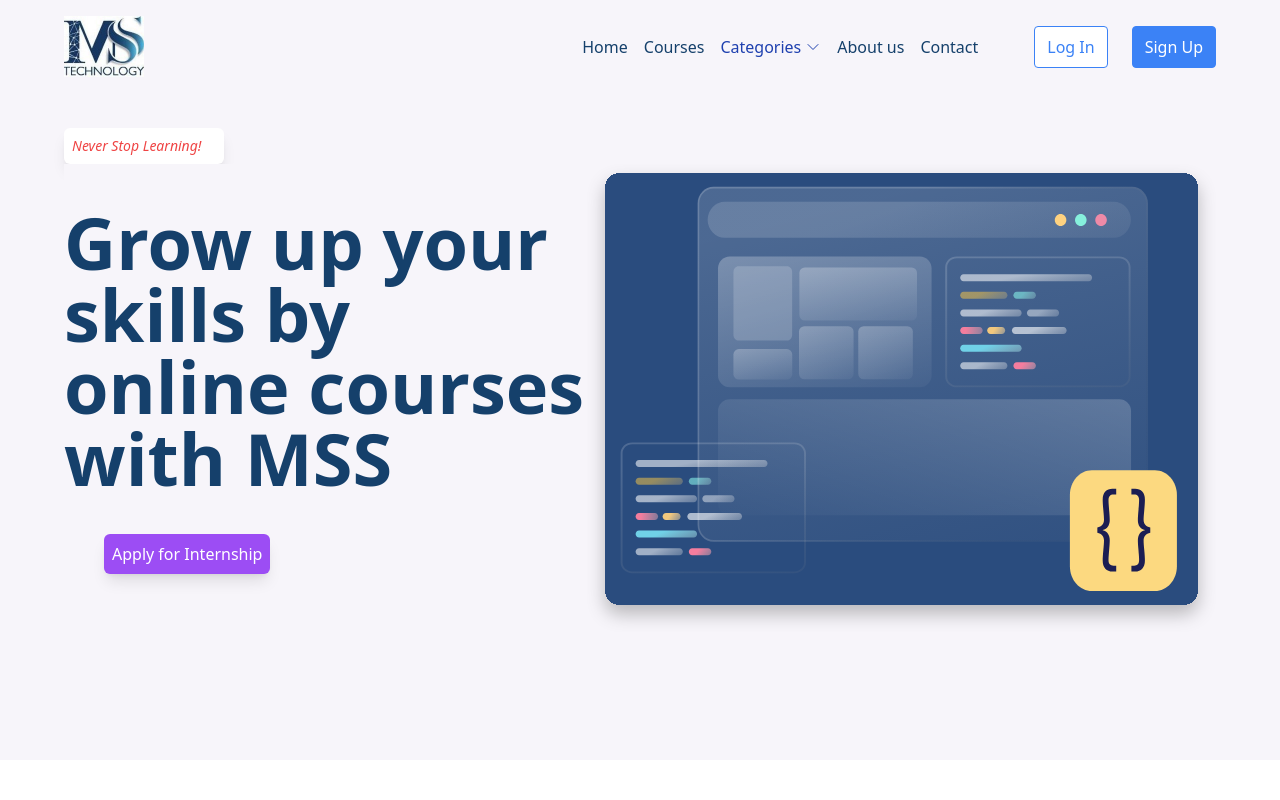
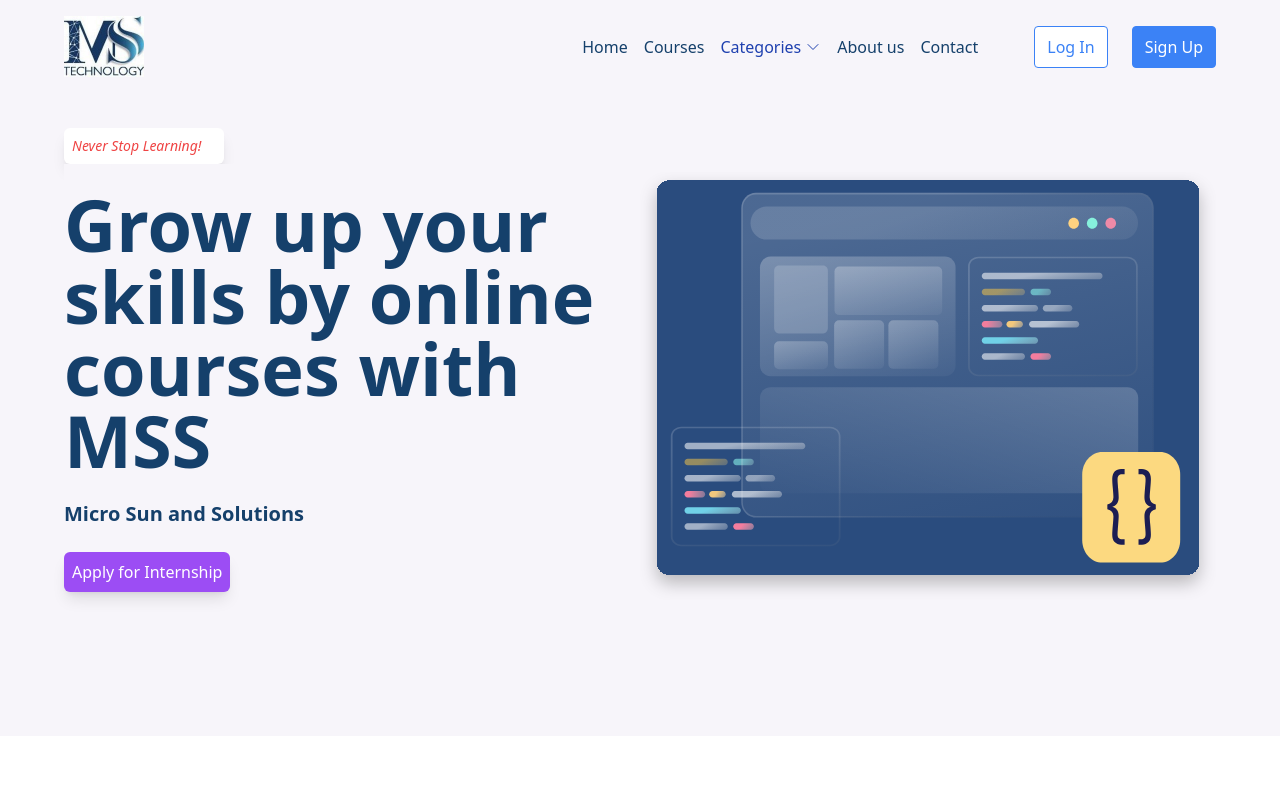
Before and after one commit to Temesgenzewude/MSS-Apparentship-Portal, a React (Create React App) app in the folder front-end/: page / in a window 1280 px wide. Shown: the top 800 px of the page. Built offline with nearby package versions, Linux system fonts and the light colour scheme.

Commit message:
Update Home Landing Page

```diff
--- a/front-end/src/components/HomePage.js
+++ b/front-end/src/components/HomeLandingPage.js
@@ -1,23 +1,26 @@
 import React from 'react';
 import desktopGraphics from "../styles/desktopGraphics.svg";
 
-function HomePage() {
+function HomeLandingPage() {
     return (
         <div className='py-32 px-4 md:px-12 lg:px-16'>
             <span className='flex items-center w-40 rounded-md bg-white text-red-500 text-sm font-medium italic p-2 shadow-lg' >Never Stop Learning!</span>
             <div className='block sm:flex items-center justify-between'>
                 <div className='basis-1/2'>
-                    <p className='text-4xl pt-0 pl-0 lg:text-6xl xl:text-7xl font-bold py-10 w-92'>
+                    <p className='text-4xl lg:text-6xl xl:text-7xl font-bold py-6'>
                         Grow up your skills
                         by online courses
                         with MSS
                     </p>
-                    <button className='rounded-md shadow-lg transition-shadow duration-500 hover:shadow-2xl p-2  ml-0 mb-4 md:md-12 lg:ml-10 text-white bg-customPurple'
+                    <p className='text-md pt-0 pl-0 lg:text-lg xl:text-xl font-bold py-6'>
+                        Micro Sun and Solutions
+                    </p>
+                    <button className='rounded-md shadow-lg transition-shadow duration-500 hover:shadow-xl p-2  ml-0 mb-4 text-white bg-customPurple'
                     >
                         <a href='#'>Apply for Internship</a>
                     </button>
                 </div>
-                <div>
+                <div className='basis-1/2'>
                     <img src={desktopGraphics} className='' />
                 </div>
             </div>
@@ -25,4 +28,4 @@
     )
 }
 
-export default HomePage;
+export default HomeLandingPage;
--- a/front-end/src/index.js
+++ b/front-end/src/index.js
@@ -4,14 +4,14 @@
 import App from './App';
 import { BrowserRouter as Router, Route, Routes } from 'react-router-dom';
 import Navbar from './layouts/Navbar';
-import HomePage from './components/HomePage';
+import HomeLandingPage from './components/HomeLandingPage';
 import Layout from './components/Layout';
 
 const root = ReactDOM.createRoot(document.getElementById('root'));
 root.render(
   <React.StrictMode>
     <Layout>
-      <HomePage />
+      <HomeLandingPage />
     </Layout>
     <App />
   </React.StrictMode>
```
